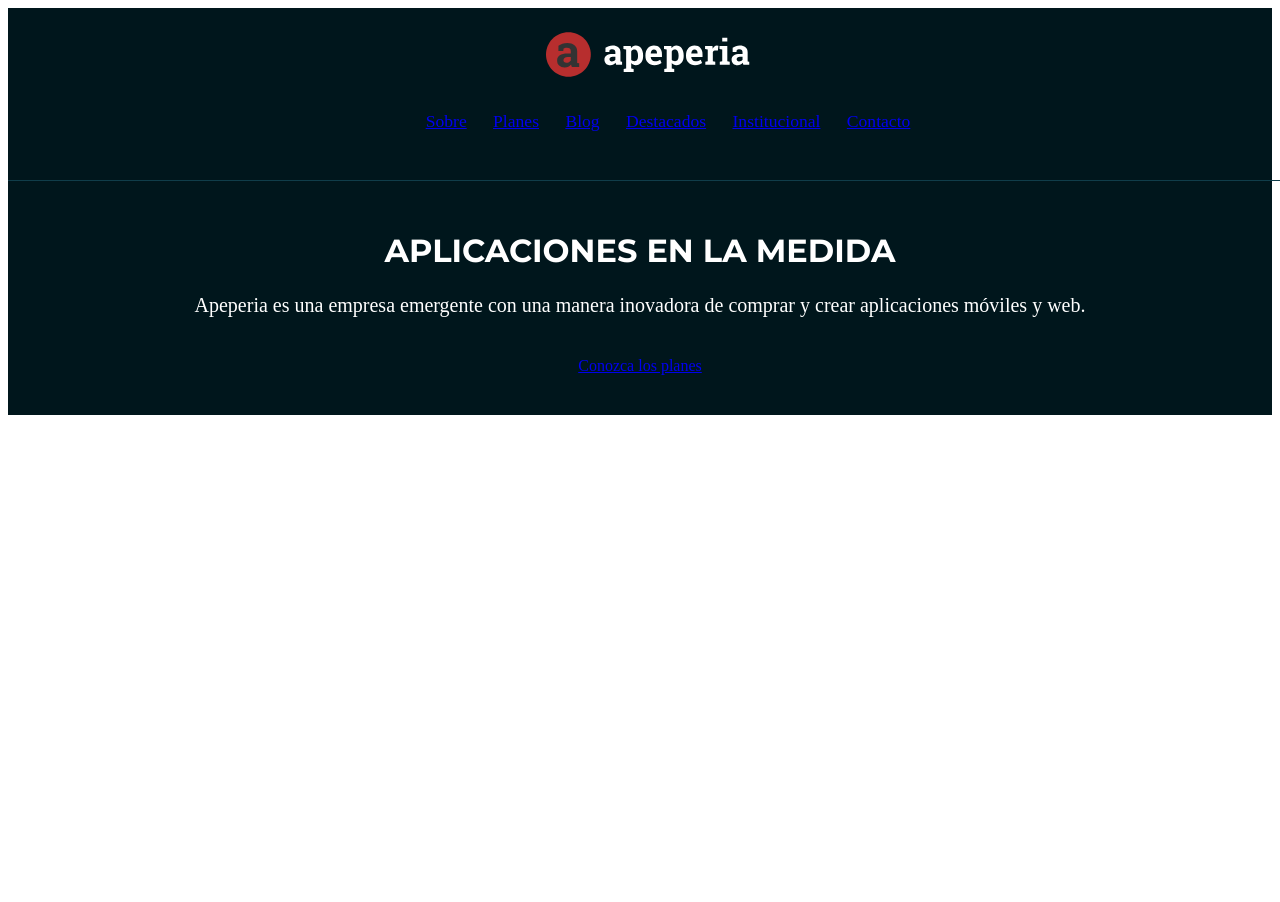
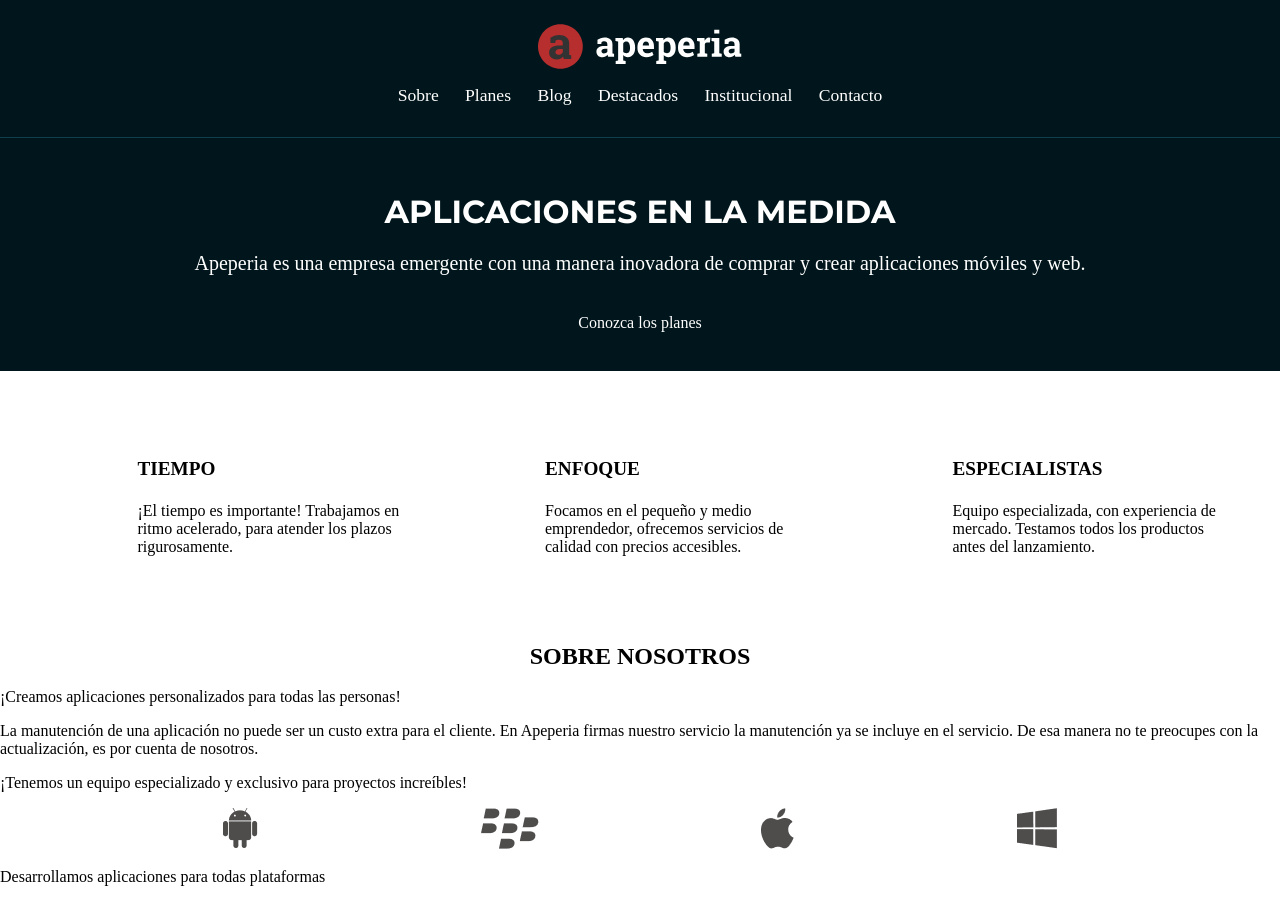
Before and after one commit to LUENRA9/ApeperiaProyecto, a plain HTML site: page index.html in a window 1280 px wide. Before the commit the page ends 800 px from the top, so only its background shows below. Drawn offline with Linux system fonts and the light colour scheme.

Commit message:
linking css

```diff
--- /dev/null
+++ b/css/diferenciales.css
@@ -0,0 +1,28 @@
+.diferenciales {
+    padding-top: 3.5rem;
+    padding-bottom: 3.5rem;
+}
+
+.diferenciales__lista {
+    display: flex;
+    flex-wrap: wrap;
+    justify-content: space-evenly;
+}
+
+.diferenciales__item {
+    max-width: 350px;
+    box-sizing: border-box;
+    padding: 2rem 0 2rem 5rem;
+}
+
+.item__titulo {
+    color: var(--fuente-ceniza-oscuro);
+    font-weight: 700;
+    font-size: 1.2rem;
+    text-transform: uppercase;
+    margin-bottom: 1.5rem;
+}
+
+.item__texto {
+    line-height: normal;
+}
--- /dev/null
+++ b/css/sobre-nosotros.css
@@ -0,0 +1,31 @@
+.sobre-nosotros {
+    padding-top: 3rem;
+    padding-bottom: 3rem;
+}
+
+.sobre_nosotros__titulo {
+    color: var(--fuente-ceniza-oscuro);
+    font-weight: 700;
+    font-size: 1.5rem;
+    font-family: var(--montserrat);
+    text-transform: uppercase;
+    text-align: center;
+    margin-bottom: 1.25rem;
+}
+
+.sobre_nosotros__texto {
+    line-height: normal;
+    margin-bottom: 1rem;
+}
+
+.sobre_nosotros__plataformas {
+    display: flex;
+    flex-wrap: wrap;
+    justify-content: space-evenly;
+    margin-bottom: 1rem;
+}
+
+.sobre-nosotros {
+    color: var(--fuente-ceniza-oscuro);
+    font-weight: 700;
+}
--- a/index.html
+++ b/index.html
@@ -6,8 +6,12 @@
     <meta name="viewport" content="width=device-width, initial-scale=1.0">
     <title> Home | Appeperia</title>
     <link href="https://fonts.googleapis.com/css2?family=Montserrat:wght@300;400;700&family=Open+Sans:wght@300;400;700&display=swap" rel="stylesheet">
+    <link rel="stylesheet" href="css/reset.css">
     <link rel="stylesheet" href="css/head.css">
     <link rel="stylesheet" href="css/llamada.css">
+    <link rel="stylesheet" href="css/diferenciales.css">
+    <link rel="stylesheet" href="css/sobre-nosotros.css">
+
 </head>
 <body>
     <header class="head">
@@ -30,5 +34,46 @@
             <a class="llamada__boto" href="#">Conozca los planes</a>
         </section>
     </main>
+
+    <section class="diferenciales container">
+        <ul class="diferenciales__lista">
+            <li class="diferenciales__item">
+                <h2 class="item__titulo">Tiempo</h2>
+                <p class="item__texto">¡El tiempo es importante! Trabajamos en ritmo acelerado, para atender los plazos rigurosamente.</p>
+            </li>
+            <li class="diferenciales__item">
+                <h2 class="item__titulo">Enfoque</h2>
+                <p class="item__texto">Focamos en el pequeño y medio emprendedor, ofrecemos servicios de calidad con precios accesibles.</p>
+            </li>
+            <li class="diferenciales__item">
+                <h2 class="item__titulo">Especialistas</h2>
+                <p class="item__texto">Equipo especializada, con experiencia de mercado. Testamos todos los productos antes del lanzamiento.</p>
+            </li>
+        </ul>
+    </section>
+
+    <section class="sobre_nosotros container">
+        <div class="sobre_nosotros__contenido">
+            <h2 class="sobre_nosotros__titulo">Sobre nosotros</h2>
+            <p class="sobre_nosotros__texto">
+                ¡Creamos aplicaciones personalizados para todas las personas!
+            </p>
+            <p class="sobre_nosotros__texto">
+                La manutención de una aplicación no puede ser un custo extra para el cliente.
+                En Apeperia firmas nuestro servicio la manutención ya se incluye en el servicio.
+                De esa manera no te preocupes con la actualización, es por cuenta de nosotros.
+            </p>
+            <p class="sobre_nosotros__texto sobre-nosotros__texto--destacado sobre-nosotros__texto--division">
+                ¡Tenemos un equipo especializado y exclusivo para proyectos increíbles!
+            </p>
+            <ul class="sobre_nosotros__plataformas">
+                <li><img src="img/android.png" alt="Ícono del Android"></li>
+                <li><img src="img/blackberry.png" alt="Ícono del Blackberry"></li>
+                <li><img src="img/apple.png" alt="Ícono de la Apple"></li>
+                <li><img src="img/windowsphone.png" alt="Ícono del Windows"></li>
+            </ul>
+            <p class="sobre_nosotros__texto">Desarrollamos aplicaciones para todas plataformas</p>
+        </div>
+    </section>
 </body>
 </html>
```
